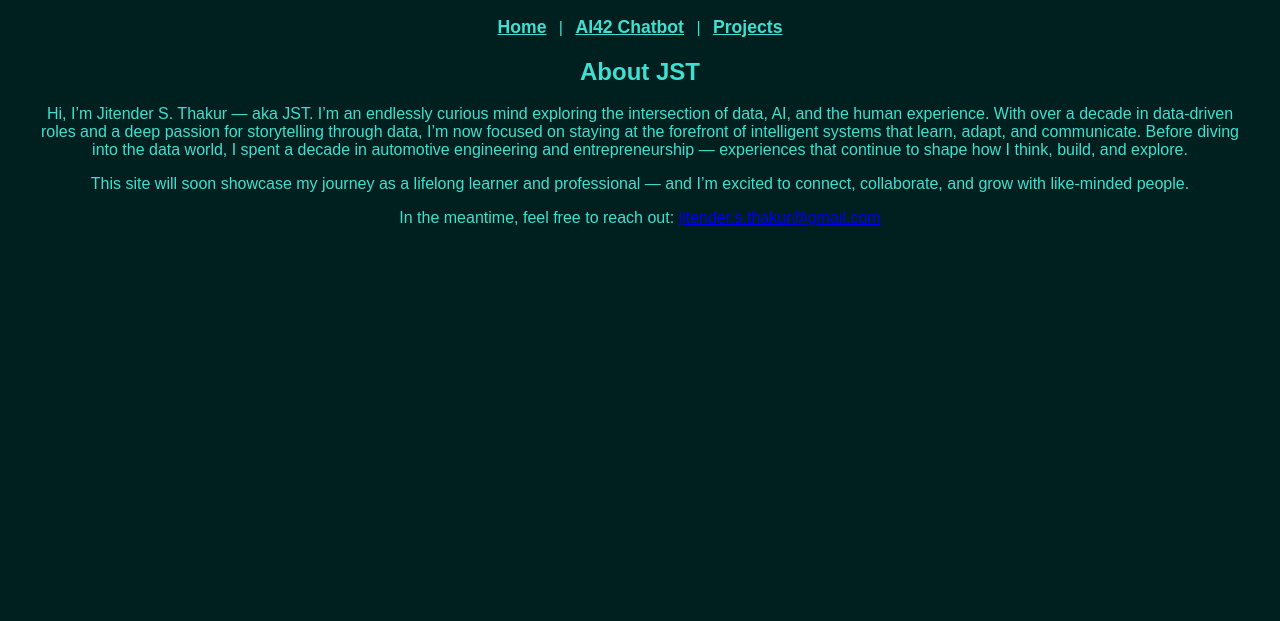
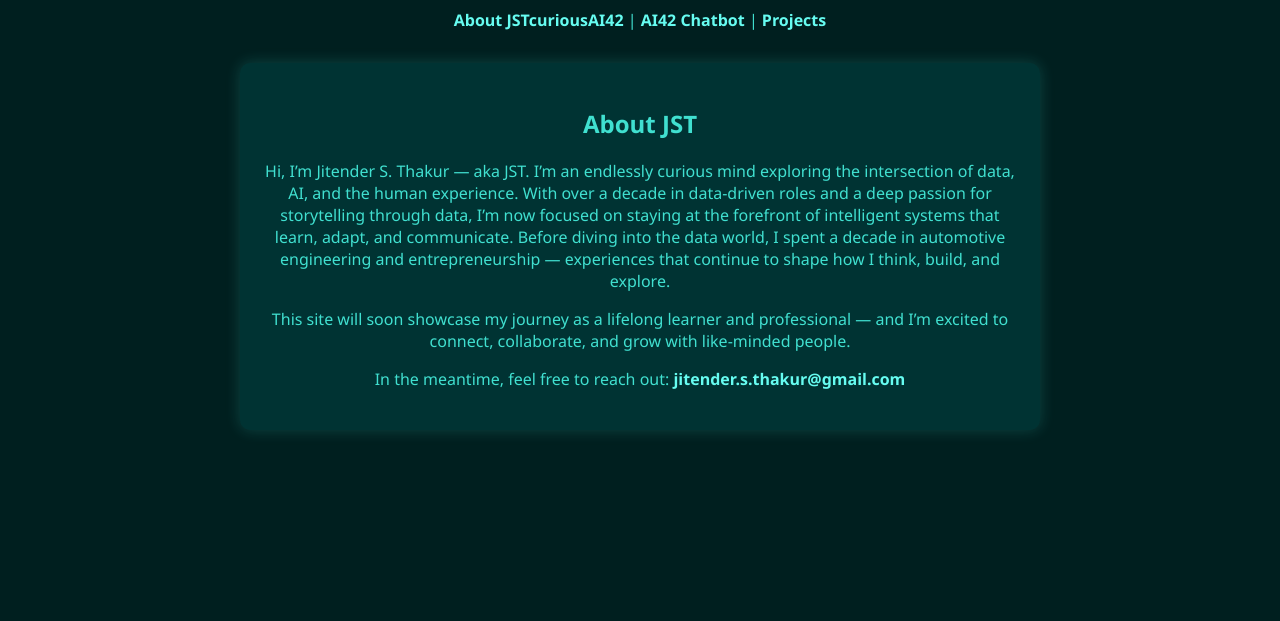
Before and after one commit to JSTcurious/jstcurious-portfolio, a plain HTML site: page templates/index.html in a window 1280 px wide. Shown: the part 179-800 px from the top of the page. Drawn offline with Linux system fonts and the light colour scheme.

Commit message:
Style: Unified design across all pages with consistent font and color

```diff
--- a/static/style.css
+++ b/static/style.css
@@ -1,44 +1,67 @@
-
 body {
-  font-family: Arial, sans-serif;
+  font-family: 'Segoe UI', Tahoma, Geneva, Verdana, sans-serif;
   background: #001f1f;
-  color: #e0f7f7;
+  color: #40e0d0;
   margin: 0;
   padding: 0;
+  text-align: center;
 }
+
 .container {
+  max-width: 800px;
+  margin: auto;
   padding: 2rem;
+  text-align: center;
 }
+
 .tagline {
   margin-top: 1rem;
   font-size: 1.2rem;
   color: #aafafa;
 }
-.chatbox {
-  width: 90%;
-  max-width: 600px;
-  margin: 2rem auto;
-  background: #003333;
-  padding: 1rem;
+
+.about, .chatbox {
+  background-color: #003333;
   border-radius: 10px;
-  box-shadow: 0 0 10px rgba(64, 224, 208, 0.3);
+  padding: 1.5rem;
+  margin-top: 2rem;
+  box-shadow: 0 0 15px rgba(64, 224, 208, 0.2);
 }
+
+.about h2, .chatbox h2 {
+  color: #40e0d0;
+}
+
+a {
+  color: #66fcf1;
+  text-decoration: none;
+  font-weight: bold;
+}
+
+a:hover {
+  text-decoration: underline;
+}
+
 .chatlog {
   max-height: 400px;
   overflow-y: auto;
   margin-bottom: 1rem;
 }
+
 .msg {
   margin: 0.5rem 0;
 }
+
 .msg.user {
   text-align: right;
   color: #00ffe5;
 }
+
 .msg.bot {
   text-align: left;
   color: #b2fafa;
 }
+
 input, button {
   width: 100%;
   padding: 0.5rem;
@@ -47,6 +70,7 @@ input, button {
   border: none;
   margin-top: 0.5rem;
 }
+
 button {
   background: #40e0d0;
   color: #003333;
--- a/templates/index.html
+++ b/templates/index.html
@@ -2,23 +2,8 @@
 <html lang="en">
 <head>
   <meta charset="UTF-8" />
-  <title>JSTcurious Portfolio</title>
+  <title>Portfolio | JSTcuriousAI42</title>
   <link rel="stylesheet" href="/static/style.css">
-  <style>
-    body {
-      text-align: center;
-      color: #40e0d0;
-    }
-    nav.navbar a {
-      color: #40e0d0;
-      font-weight: bold;
-      font-size: 1.1rem;
-      margin: 0 0.5rem;
-    }
-    nav.navbar a:hover {
-      color: #66fcf1;
-    }
-  </style>
 </head>
 <body>
   <div class="container">
@@ -26,7 +11,7 @@
     <p class="tagline">42 was just the beginning – a journey of curiosity, reinvention, and AI exploration.</p>
 
     <nav class="navbar">
-      <a href="/">Home</a> |
+      <a href="/">About JSTcuriousAI42</a> |
       <a href="/chat" target="_blank">AI42 Chatbot</a> |
       <a href="/projects">Projects</a>
     </nav>
```
Also changed, not shown: templates/chat.html (+2 -2 lines), templates/projects.html (+4 -3 lines).
